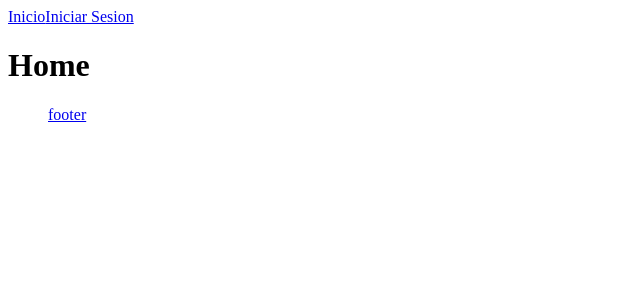
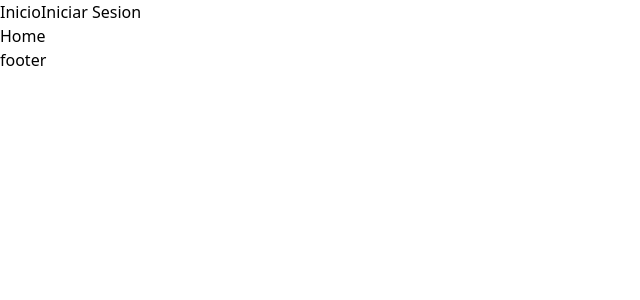
Before and after one commit to DavidGarzonDev/TuRifa, a React (Vite) app in the folder client/: page / in a window 1280 px wide. Shown: the top 300 px of the page, without its empty margins (0-640 px from the left). Built offline with nearby package versions, Linux system fonts and the light colour scheme; no server answers.

Commit message:
Agregando tailwind css al proyecto

```diff
--- a/client/package.json
+++ b/client/package.json
@@ -11,6 +11,7 @@
     "test": "vitest"
   },
   "dependencies": {
+    "@tailwindcss/vite": "^4.1.3",
     "axios": "^1.8.3",
     "dotenv": "^16.4.7",
     "firebase": "^11.4.0",
@@ -19,6 +20,7 @@
     "react-hook-form": "^7.54.2",
     "react-router": "^7.3.0",
     "react-router-dom": "^7.5.0",
+    "tailwindcss": "^4.1.3",
     "zustand": "^5.0.3"
   },
   "devDependencies": {
--- a/client/src/index.css
+++ b/client/src/index.css
@@ -0,0 +1 @@
+@import "tailwindcss";
--- a/client/vite.config.js
+++ b/client/vite.config.js
@@ -1,12 +1,13 @@
 import { defineConfig } from 'vite'
 import react from '@vitejs/plugin-react'
-
+import tailwindcss from '@tailwindcss/vite'
 // https://vite.dev/config/
 export default defineConfig({
-  plugins: [react()],
+  plugins: [react(), tailwindcss()],
   test : {
     globals: true,
     environment: 'jsdom',
     setupFiles: './src/setupTests.js',
+
   },
 })
```
